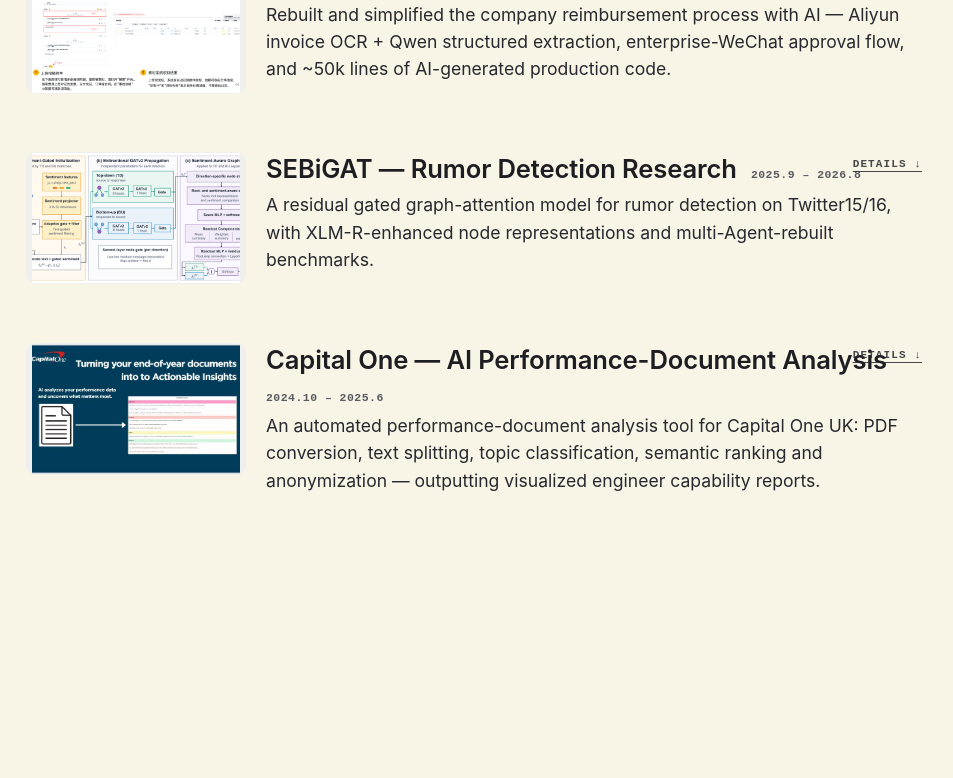
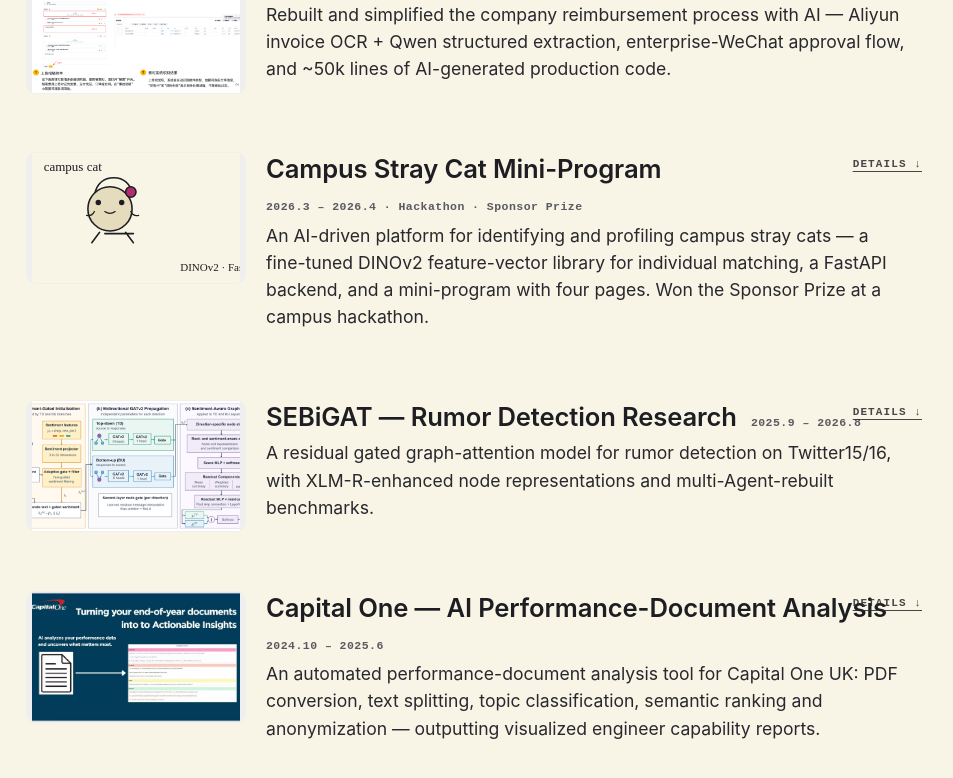
Before and after one commit to Hongjin-Lin/portfolio-site, a React (Vite) app: page / in a window 1280 px wide. Shown: the part 834-1612 px from the top of the page, without its empty margins (320-1273 px from the left). Before the commit the page ends 1410 px from the top, so only its background shows below. Built offline with nearby package versions, Linux system fonts and the light colour scheme; a small style sheet from the web is missing; a web font is replaced by a local one.

Commit message:
Add Campus Stray Cat Mini-Program project (hackathon, sponsor prize)

```diff
--- a/src/App.jsx
+++ b/src/App.jsx
@@ -34,6 +34,20 @@
     result: "Shipped and partially replaced the legacy flow — ~50–100 employees onboard, ~200 orders per month, routine submissions compressed from ~10 steps to 2.",
     resultZh: "上线并部分替换旧流程：约 50–100 名员工使用，月均约 200 单，常规提交由约十步压缩至两步。",
     stack: "Aliyun OCR · Qwen · Prompt Engineering · OpenSpec · Enterprise WeChat · WorkBuddy",
+  },
+  {
+    title: "Campus Stray Cat Mini-Program",
+    titleZh: "校园流浪猫小程序",
+    meta: "2026.3 – 2026.4 · Hackathon · Sponsor Prize",
+    metaZh: "2026.3 – 2026.4 · 黑客松 · Sponsor Prize",
+    image: "/assets/campus-cat.svg",
+    brief: "An AI-driven platform for identifying and profiling campus stray cats — a fine-tuned DINOv2 feature-vector library for individual matching, a FastAPI backend, and a mini-program with four pages. Won the Sponsor Prize at a campus hackathon.",
+    briefZh: "面向校园流浪猫的 AI 识别与档案平台：DINOv2 微调特征向量库做个体匹配、FastAPI 后端、小程序四页面交付。校园黑客松作品，赢得 Sponsor Prize。",
+    detail: "Project description: an AI identification and profile platform for campus stray cats, integrating vision models for individual recognition, profile browsing, and location statistics. Built the retrieval base by fine-tuning DINOv2 to extract image features, normalized into a vector library for individual matching; the backend uses FastAPI to serve recognition and profile APIs, preloading the model at startup and running inference in a thread pool to avoid blocking the event loop. Delivered four mini-program pages — recognition, profiles, map, and check-in — with Chinese/English language switching, supporting profile browsing and location hotspot statistics.",
+    detailZh: "- 项目介绍：面向校园流浪猫的 AI 识别与档案管理平台，集成视觉模型提供猫咪个体识别、档案查看、位置统计等功能。 - 技术实现：使用 DINOv2 微调模型抽取图像特征并归一化构建向量库，为个体匹配提供检索底库；后端以 FastAPI 提供识别与档案接口，启动时预加载模型、把推理放入线程池，避免阻塞事件循环。 - 交付成果：小程序端识别、档案、地图、录入四个页面与中英双语切换，支撑档案查看与位置热点统计。 - 获奖：校园黑客松项目，赢得 Sponsor Prize。",
+    result: "Won the Sponsor Prize at a campus hackathon.",
+    resultZh: "在校园黑客松中赢得 Sponsor Prize。",
+    stack: "DINOv2 · FastAPI · Vector Search · WeChat Mini-Program",
   },
   {
     title: "SEBiGAT — Rumor Detection Research",
```
Also changed, not shown: public/assets/campus-cat.svg (added).
